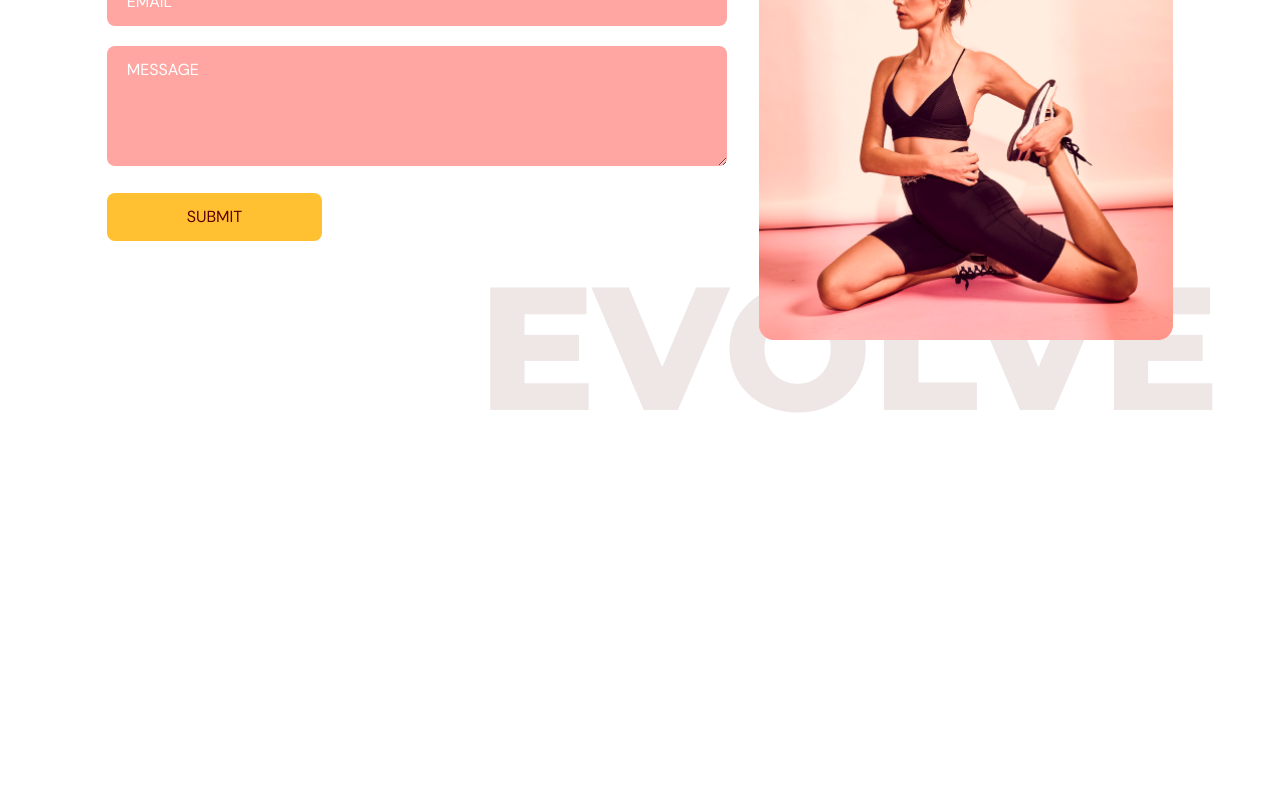
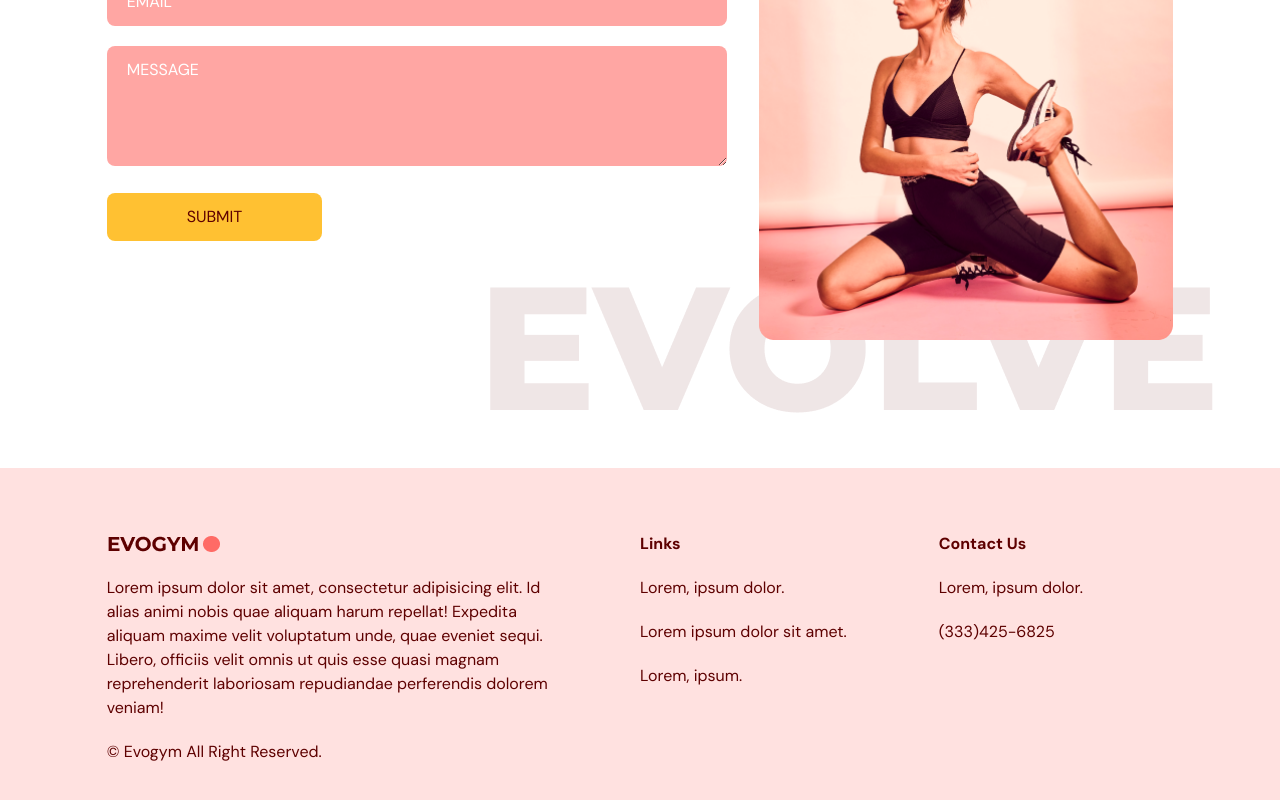
Before and after one commit to imleikys/ts-fitness, a React (Vite) app: page / in a window 1280 px wide. Shown: the part 3600-4400 px from the top of the page. Before the commit the page ends 4068 px from the top, so only its background shows below. Built offline with nearby package versions, Linux system fonts and the light colour scheme.

Commit message:
add(Footer)

```diff
--- a/src/App.tsx
+++ b/src/App.tsx
@@ -1,4 +1,4 @@
-import {Navbar, Home, Benefits, OurClasses, ContactUs} from '@/screens/';
+import {Navbar, Home, Benefits, OurClasses, ContactUs, Footer} from '@/screens/';
 import {useState, useEffect} from 'react';
 import {SelectedPage} from '@/shared/types';
 
@@ -33,6 +33,7 @@ function App() {
       <Benefits setSelectedPage={setSelectedPage}/>
       <OurClasses setSelectedPage={setSelectedPage}/>
       <ContactUs setSelectedPage={setSelectedPage}/>
+      <Footer />
     </div>
   )
 }
--- /dev/null
+++ b/src/screens/footer/footer.tsx
@@ -0,0 +1,30 @@
+import Logo from "@/assets/Logo.png"
+
+
+const Footer = () => {
+  return (
+    <footer className="bg-primary-100 py-16">
+      <div className="justify-content mx-auto w-5/6 gap-16 md:flex">
+        <div className="mt-16 basis-1/2 md:mt-0">
+          <img src={Logo} alt="Logo" />
+          <p className="my-5">Lorem ipsum dolor sit amet, consectetur adipisicing elit. Id alias animi nobis quae aliquam harum repellat! Expedita aliquam maxime velit voluptatum unde, quae eveniet sequi. Libero, officiis velit omnis ut quis esse quasi magnam reprehenderit laboriosam repudiandae perferendis dolorem veniam!
+          </p>
+          <p>© Evogym All Right Reserved.</p>
+        </div>
+        <div className="mt-16 basis-1/4 md:mt-0">
+          <h4 className="font-bold">Links</h4>
+          <p className="my-5">Lorem, ipsum dolor.</p>
+          <p className="my-5">Lorem ipsum dolor sit amet.</p>
+          <p className="my-5">Lorem, ipsum.</p>
+        </div>
+        <div className="mt-16 basis-1/4 md:mt-0">
+          <h4 className="font-bold">Contact Us</h4>
+          <p className="my-5">Lorem, ipsum dolor.</p>
+          <p className="my-5">(333)425-6825</p>
+        </div>
+      </div>
+    </footer>
+  )
+}
+
+export default Footer
--- a/src/screens/index.tsx
+++ b/src/screens/index.tsx
@@ -3,3 +3,4 @@ export {default as Home} from '@/screens/home/home';
 export {default as Benefits} from '@/screens/benefits/benefits';
 export {default as OurClasses} from '@/screens/ourclasses/ourclasses';
 export {default as ContactUs} from '@/screens/contactus/contactus';
+export {default as Footer} from '@/screens/footer/footer';
```
